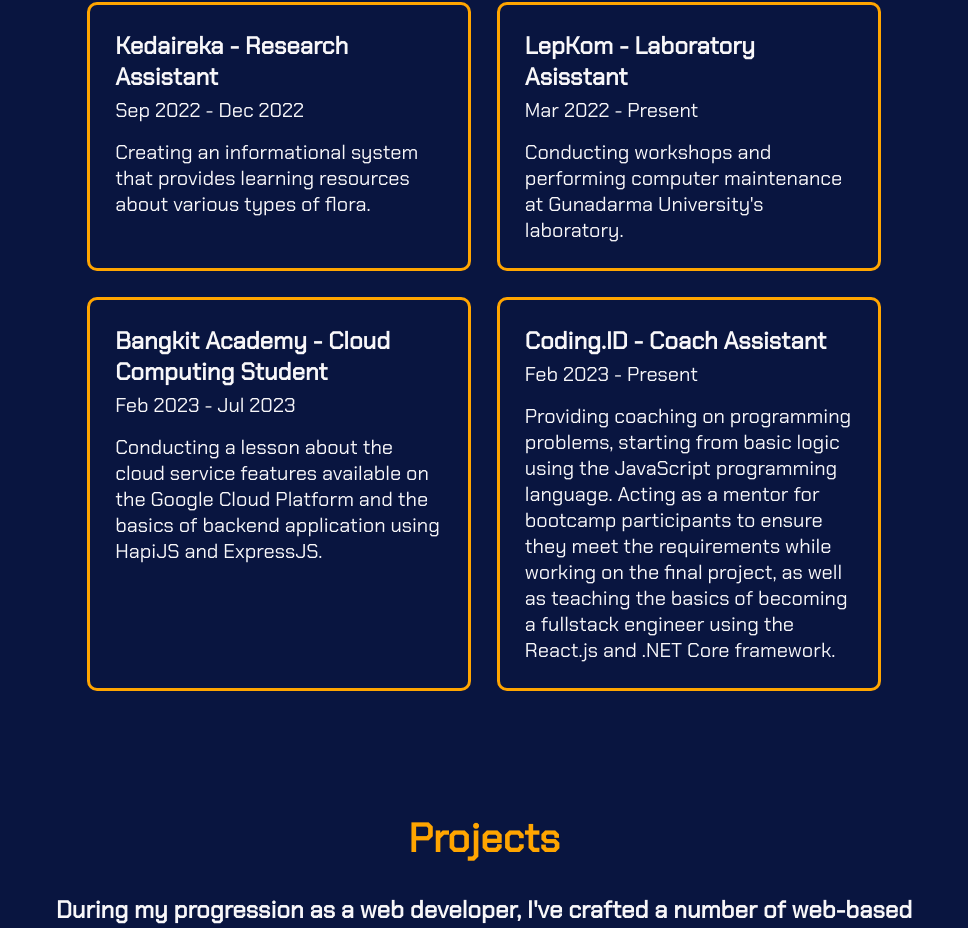
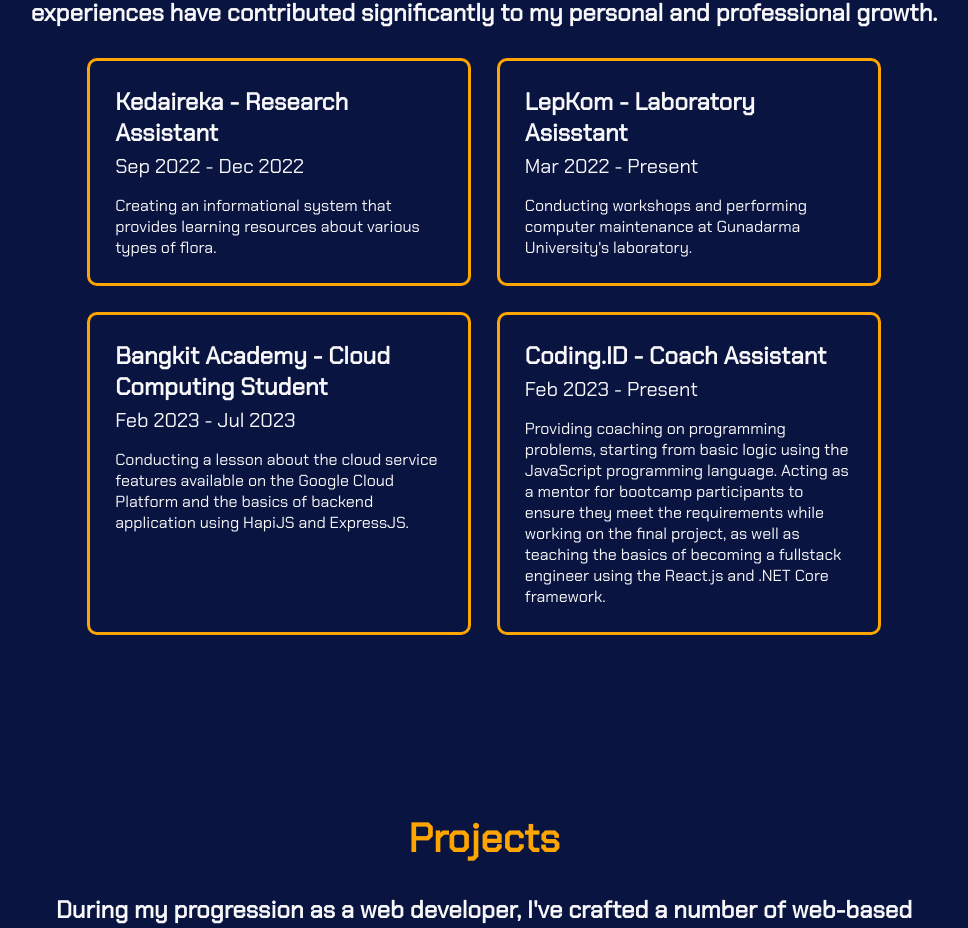
Before and after one commit to calvindany/Portofolio-2023, a React (Vite) app: page / in a window 1280 px wide. Shown: the part 1756-2684 px from the top of the page, without its empty margins (156-1124 px from the left). Built offline with nearby package versions, Linux system fonts and the light colour scheme.

Commit message:
Repair vite.config.js

```diff
--- a/src/components/Card.jsx
+++ b/src/components/Card.jsx
@@ -8,7 +8,7 @@
           <div className="display-3">{title}</div>
           <div className="display-4">{period}</div>
         </div>
-        <div className="display-4">{description}</div>
+        <div className="display-5">{description}</div>
       </div>
     </>
   );
--- a/vite.config.js
+++ b/vite.config.js
@@ -4,5 +4,5 @@
 // https://vitejs.dev/config/
 export default defineConfig({
   plugins: [react()],
-  base: "/vite-react-router/",
+  // base: "/vite-react-router/",
 });
```
